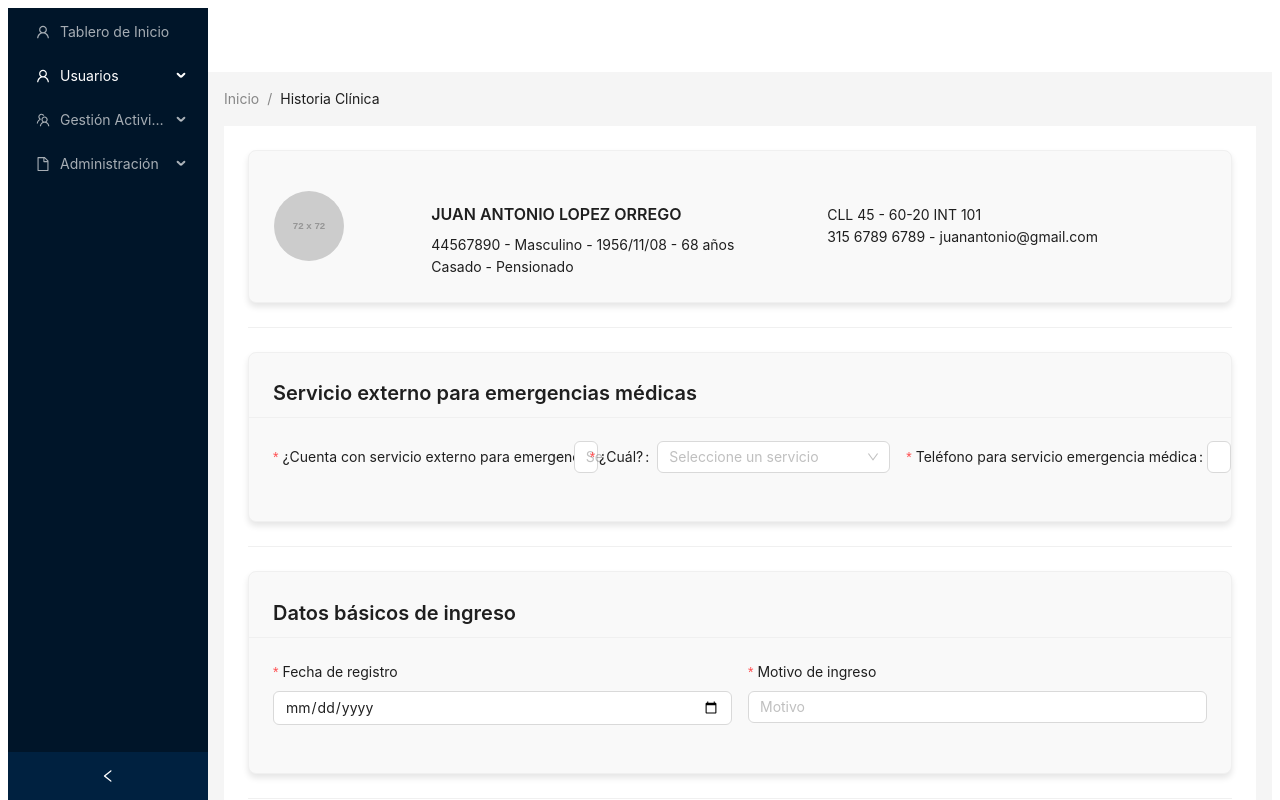
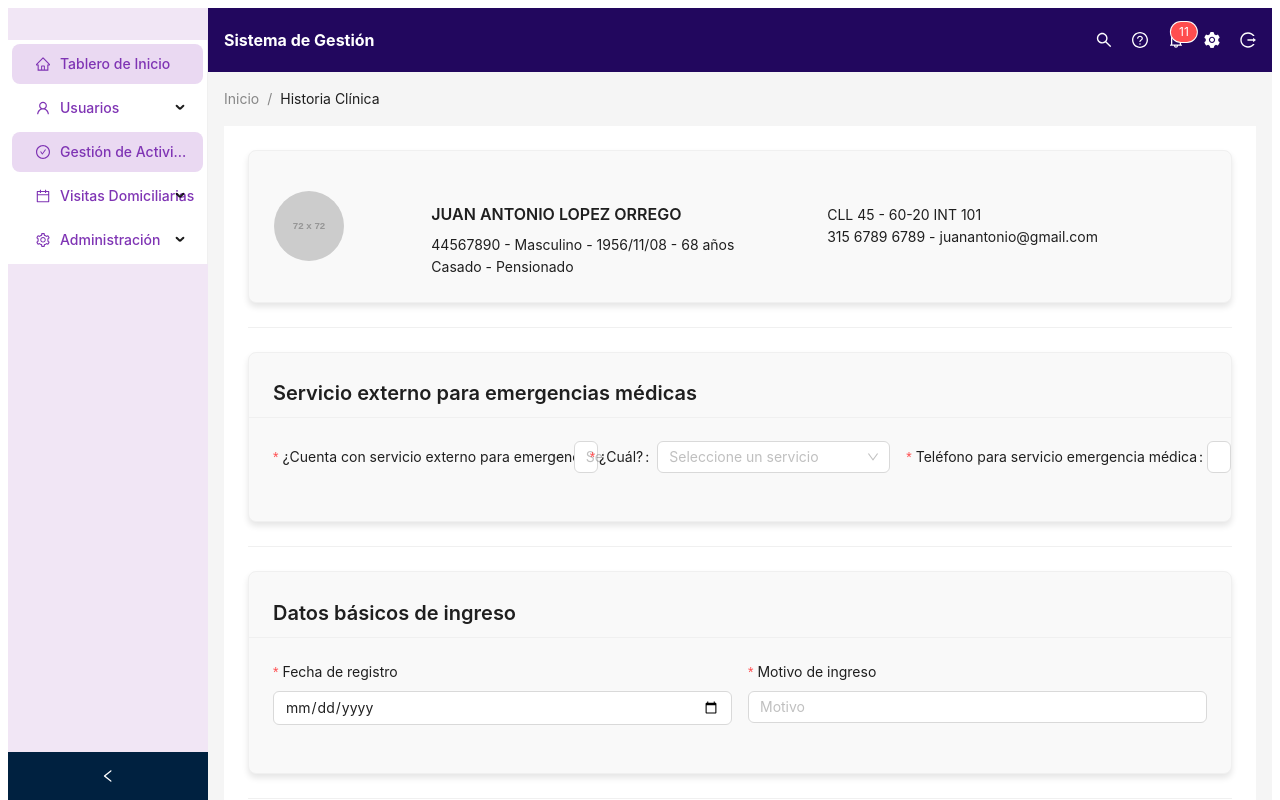
Before and after one commit to Davidvera27/CareLink, a React (Create React App) app in the folder frontend/: page /detalles-usuario/historia-clinica/1 in a window 1280 px wide. Shown: the top 800 px of the page. Built offline with nearby package versions, Linux system fonts and the light colour scheme; sample sign-in values are in the browser's storage.

Commit message:
Update HistoriaClinica.js

```diff
--- a/frontend/src/components/HistoriaClinica.js
+++ b/frontend/src/components/HistoriaClinica.js
@@ -7,6 +7,7 @@ import {
   Button,
   Avatar,
   Row,
+  Badge,
   Col,
   Input,
   Select,
@@ -17,7 +18,7 @@ import {
   Divider,
   Form,
 } from "antd";
-import { PlusOutlined, UserOutlined, FileOutlined, TeamOutlined } from "@ant-design/icons";
+import { PlusOutlined, HomeOutlined, CalendarOutlined, CheckCircleOutlined, UserOutlined, SearchOutlined, QuestionCircleOutlined, BellOutlined, LogoutOutlined, SettingFilled, SettingOutlined, } from "@ant-design/icons";
 import "../styles/Home.css"
 
 
@@ -27,7 +28,7 @@ const { Title, Text } = Typography;
 
 const HistoriaClinica = () => {
   const [form] = Form.useForm();
-  const [collapsed, setCollapsed] = React.useState(false);
+
 
   const handleReset = () => {
     form.resetFields();
@@ -44,51 +45,122 @@ const HistoriaClinica = () => {
       });
   };
 
-  const items = [
-    { key: "/home", icon: <UserOutlined />, label: "Tablero de Inicio" },
-    {
-      key: "sub1",
-      icon: <UserOutlined />,
-      label: "Usuarios",
-      children: [
-        { key: "/nuevo-usuario", label: "Nuevo usuario" },
-        { key: "/nuevo-reporte-clinico", label: "Nuevo reporte clínico" },
-        { key: "/lista-usuarios", label: "Lista de usuarios" },
-      ],
-    },
-    {
-      key: "sub2",
-      icon: <TeamOutlined />,
-      label: "Gestión Actividades",
-      children: [
-        { key: "/actividades-diarias", label: "Actividades Diarias" },
-        { key: "/visitas-domiciliarias", label: "Visitas Domiciliarias" },
-      ],
-    },
-    {
-      key: "sub3",
-      icon: <FileOutlined />,
-      label: "Administración",
-      children: [
-        { key: "/configuracion", label: "Configuración" },
-        { key: "/reportes", label: "Reportes" },
-      ],
-    },
-  ];
+
 
   return (
     <Layout style={{ minHeight: "100vh" }}>
-      <Sider collapsible collapsed={collapsed} onCollapse={(value) => setCollapsed(value)}>
-        <div className="logo" />
-        <Menu
-          theme="dark"
-          defaultSelectedKeys={["/lista-usuarios"]}
-          mode="inline"
-          items={items}
-        />
-      </Sider>
+        <Sider collapsible style={{ backgroundColor: "#F1E6F5" }}>
+  <div
+    className="logo"
+    style={{
+      color: "#7F34B4",
+      textAlign: "center",
+      padding: "16px 0",
+      fontWeight: "bold",
+      fontSize: "16px",
+    }}
+  >
+
+  </div>
+  <Menu
+    theme="light"
+    defaultSelectedKeys={["1"]}
+    mode="inline"
+    style={{
+      backgroundColor: "#FFFFFF",
+      color: "#000000",
+      fontWeight: "500",
+    }}
+  >
+    <Menu.Item
+      key="1"
+      icon={<HomeOutlined style={{ color: "#7F34B4" }} />}
+      style={{
+        color: "#7F34B4",
+        backgroundColor: "#EAD9F2",
+      }}
+    >
+      Tablero de Inicio
+    </Menu.Item>
+
+    <Menu.SubMenu
+      key="2"
+      icon={<UserOutlined style={{ color: "#7F34B4" }} />}
+      title={<span style={{ color: "#7F34B4" }}>Usuarios</span>}
+    >
+      <Menu.Item key="2.1" style={{ color: "#000000" }}>
+        Nuevo Usuario
+      </Menu.Item>
+      <Menu.Item key="2.2" style={{ color: "#000000" }}>
+        Nuevo Reporte Clínico
+      </Menu.Item>
+      <Menu.Item key="2.3" style={{ color: "#000000" }}>
+        Lista de Usuarios
+      </Menu.Item>
+    </Menu.SubMenu>
+
+    <Menu.Item
+      key="3"
+      icon={<CheckCircleOutlined style={{ color: "#7F34B4" }} />}
+      style={{
+        color: "#7F34B4",
+        backgroundColor: "#EAD9F2",
+      }}
+    >
+      Gestión de Actividades
+    </Menu.Item>
+
+    <Menu.SubMenu
+      key="4"
+      icon={<CalendarOutlined style={{ color: "#7F34B4" }} />}
+      title={<span style={{ color: "#7F34B4" }}>Visitas Domiciliarias</span>}
+    >
+      <Menu.Item key="4.1" style={{ color: "#000000" }}>
+        Visitas Programadas
+      </Menu.Item>
+      <Menu.Item key="4.2" style={{ color: "#000000" }}>
+        Historial de Visitas
+      </Menu.Item>
+    </Menu.SubMenu>
+
+    <Menu.SubMenu
+      key="5"
+      icon={<SettingOutlined style={{ color: "#7F34B4" }} />}
+      title={<span style={{ color: "#7F34B4" }}>Administración</span>}
+    >
+      <Menu.Item key="5.1" style={{ color: "#000000" }}>
+        Configuración General
+      </Menu.Item>
+      <Menu.Item key="5.2" style={{ color: "#000000" }}>
+        Auditoría
+      </Menu.Item>
+    </Menu.SubMenu>
+  </Menu>
+</Sider>
       <Layout>
-        <Header style={{ padding: 0, background: "#fff" }} />
+      <Header
+        style={{
+          display: "flex",
+          justifyContent: "space-between",
+          alignItems: "center",
+          backgroundColor: "#22075E",
+          padding: "0 16px",
+          color: "#fff",
+        }}
+      >
+        <div style={{ fontWeight: "bold", fontSize: "16px" }}>
+          Sistema de Gestión
+        </div>
+        <div style={{ display: "flex", alignItems: "center", gap: "20px" }}>
+          <SearchOutlined style={{ fontSize: "16px", color: "#fff" }} />
+          <QuestionCircleOutlined style={{ fontSize: "16px", color: "#fff" }} />
+          <Badge count={11} style={{ backgroundColor: "#FF4D4F" }}>
+            <BellOutlined style={{ fontSize: "16px", color: "#fff" }} />
+          </Badge>
+          <SettingFilled style={{ fontSize: "16px", color: "#fff" }} />
+          <LogoutOutlined style={{ fontSize: "16px", color: "#fff" }} />
+        </div>
+      </Header>
         <Content style={{ margin: "0 16px" }}>
           <Breadcrumb style={{ margin: "16px 0" }}>
             <Breadcrumb.Item>Inicio</Breadcrumb.Item>
```
